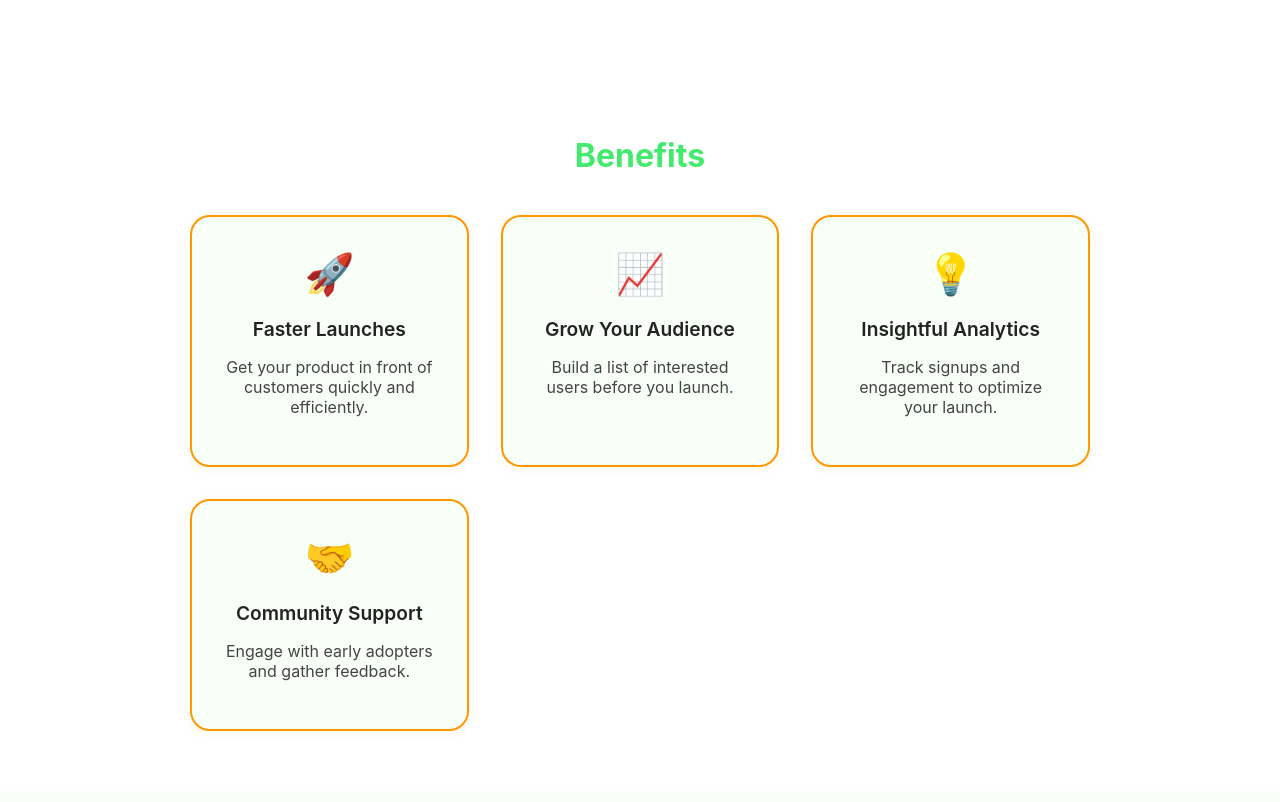
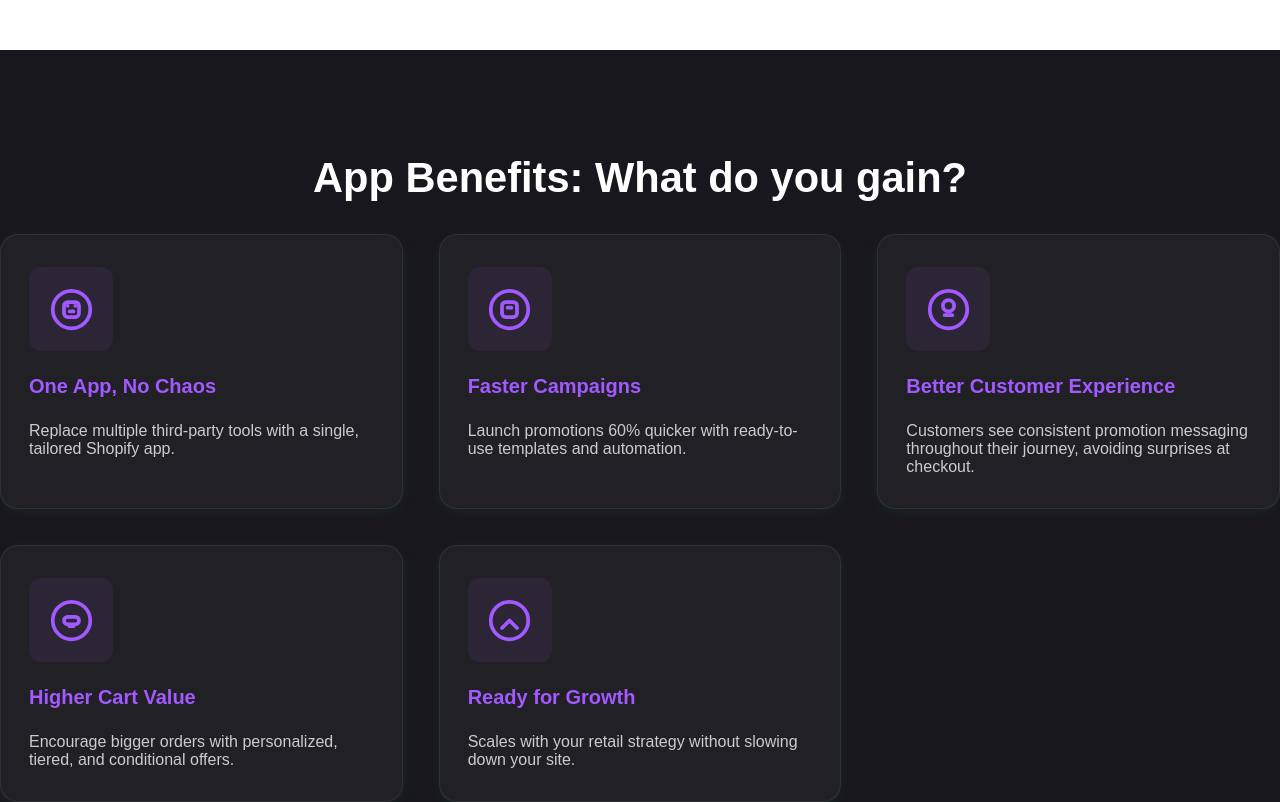
Before and after one commit to shabana-amzur/shopifypromohub, a React (Vite) app: page / in a window 1280 px wide. Shown: the part 1600-2402 px from the top of the page. Built offline with nearby package versions, Linux system fonts and the light colour scheme.

Commit message:
Update benefits section: new content and layout to match features section

```diff
--- a/src/components/Benefits.jsx
+++ b/src/components/Benefits.jsx
@@ -1,37 +1,95 @@
 
 const benefits = [
   {
-    icon: '🚀',
-    title: 'Faster Launches',
-    desc: 'Get your product in front of customers quickly and efficiently.'
+    icon: 'calculator',
+    title: 'One App, No Chaos',
+    desc: 'Replace multiple third-party tools with a single, tailored Shopify app.'
   },
   {
-    icon: '📈',
-    title: 'Grow Your Audience',
-    desc: 'Build a list of interested users before you launch.'
+    icon: 'campaign',
+    title: 'Faster Campaigns',
+    desc: 'Launch promotions 60% quicker with ready-to-use templates and automation.'
   },
   {
-    icon: '💡',
-    title: 'Insightful Analytics',
-    desc: 'Track signups and engagement to optimize your launch.'
+    icon: 'customer',
+    title: 'Better Customer Experience',
+    desc: 'Customers see consistent promotion messaging throughout their journey, avoiding surprises at checkout.'
   },
   {
-    icon: '🤝',
-    title: 'Community Support',
-    desc: 'Engage with early adopters and gather feedback.'
+    icon: 'cart',
+    title: 'Higher Cart Value',
+    desc: 'Encourage bigger orders with personalized, tiered, and conditional offers.'
+  },
+  {
+    icon: 'growth',
+    title: 'Ready for Growth',
+    desc: 'Scales with your retail strategy without slowing down your site.'
   }
 ];
 
+function getBenefitIcon(name) {
+  const icons = {
+    calculator: (
+      <svg width="45" height="45" viewBox="0 0 24 24" fill="none"><circle cx="12" cy="12" r="10" stroke="#a259ff" strokeWidth="2"/><rect x="8" y="8" width="8" height="8" rx="2" stroke="#a259ff" strokeWidth="2"/><circle cx="10" cy="10" r="1" fill="#a259ff"/><circle cx="14" cy="10" r="1" fill="#a259ff"/><rect x="10" y="12" width="4" height="2" rx="1" fill="#a259ff"/></svg>
+    ),
+    campaign: (
+      <svg width="45" height="45" viewBox="0 0 24 24" fill="none"><circle cx="12" cy="12" r="10" stroke="#a259ff" strokeWidth="2"/><rect x="8" y="8" width="8" height="8" rx="2" stroke="#a259ff" strokeWidth="2"/><rect x="10" y="10" width="4" height="2" rx="1" fill="#a259ff"/></svg>
+    ),
+    customer: (
+      <svg width="45" height="45" viewBox="0 0 24 24" fill="none"><circle cx="12" cy="12" r="10" stroke="#a259ff" strokeWidth="2"/><circle cx="12" cy="10" r="3" stroke="#a259ff" strokeWidth="2"/><rect x="9" y="14" width="6" height="2" rx="1" fill="#a259ff"/></svg>
+    ),
+    cart: (
+      <svg width="45" height="45" viewBox="0 0 24 24" fill="none"><circle cx="12" cy="12" r="10" stroke="#a259ff" strokeWidth="2"/><rect x="8" y="10" width="8" height="4" rx="2" stroke="#a259ff" strokeWidth="2"/><rect x="10" y="14" width="4" height="2" rx="1" fill="#a259ff"/></svg>
+    ),
+    growth: (
+      <svg width="45" height="45" viewBox="0 0 24 24" fill="none"><circle cx="12" cy="12" r="10" stroke="#a259ff" strokeWidth="2"/><path d="M8 16l4-4 4 4" stroke="#a259ff" strokeWidth="2" strokeLinecap="round" strokeLinejoin="round"/></svg>
+    ),
+  };
+  return icons[name] || null;
+}
+
 function Benefits() {
   return (
-    <section className="benefits" style={{background: '#fff', padding: '60px 0'}}>
-      <h2 style={{fontSize: '2rem', fontWeight: 700, color: '#43ea6d', textAlign: 'center', marginBottom: 40}}>Benefits</h2>
-      <div className="benefits-grid" style={{display: 'grid', gridTemplateColumns: 'repeat(auto-fit, minmax(240px, 1fr))', gap: 32, maxWidth: 900, margin: '0 auto'}}>
+    <section className="benefits" style={{background: '#18171d', padding: '70px 0', fontFamily: 'Poppins, sans-serif'}}>
+      <h2 style={{fontSize: '2.6rem', fontWeight: 700, color: '#fff', textAlign: 'center', marginBottom: 32, fontFamily: 'Poppins, sans-serif'}}>App Benefits: What do you gain?</h2>
+      <div style={{
+        display: 'grid',
+        gridTemplateColumns: 'repeat(3, 1fr)',
+        gap: 36,
+        maxWidth: 1280,
+        margin: '0 auto',
+        fontFamily: 'Poppins, sans-serif',
+      }}>
         {benefits.map((b, i) => (
-          <div key={i} style={{background: '#f7fff7', borderRadius: 20, boxShadow: '0 2px 12px rgba(255,152,0,0.08)', padding: 32, textAlign: 'center', border: '2px solid #ff9800'}}>
-            <div style={{fontSize: '2.5rem', marginBottom: 18}}>{b.icon}</div>
-            <h3 style={{fontSize: '1.2rem', fontWeight: 600, marginBottom: 12, color: '#222'}}>{b.title}</h3>
-            <p style={{fontSize: '1rem', color: '#444'}}>{b.desc}</p>
+          <div key={i} style={{
+            background: 'rgba(255,255,255,0.04)',
+            borderRadius: 18,
+            boxShadow: '0 2px 12px rgba(67,234,109,0.08)',
+            padding: '32px 28px',
+            textAlign: 'left',
+            border: '1.5px solid rgba(255,255,255,0.08)',
+            display: 'flex',
+            flexDirection: 'column',
+            alignItems: 'flex-start',
+            gap: 16,
+            minHeight: 180,
+            color: '#fff',
+          }}>
+            <div style={{
+              background: 'rgba(162,89,255,0.08)',
+              borderRadius: 12,
+              width: 64,
+              height: 64,
+              padding: 10,
+              display: 'flex',
+              alignItems: 'center',
+              justifyContent: 'center',
+              marginBottom: 8,
+              fontSize: '2rem',
+              overflow: 'hidden',
+            }}>{getBenefitIcon(b.icon)}</div>
+            <div style={{fontSize: '1.25rem', fontWeight: 600, color: '#a259ff', marginBottom: 8, fontFamily: 'Poppins, sans-serif'}}>{b.title}</div>
+            <div style={{fontSize: '1rem', color: '#ccc', fontWeight: 400, fontFamily: 'Poppins, sans-serif'}}>{b.desc}</div>
           </div>
         ))}
       </div>
```
